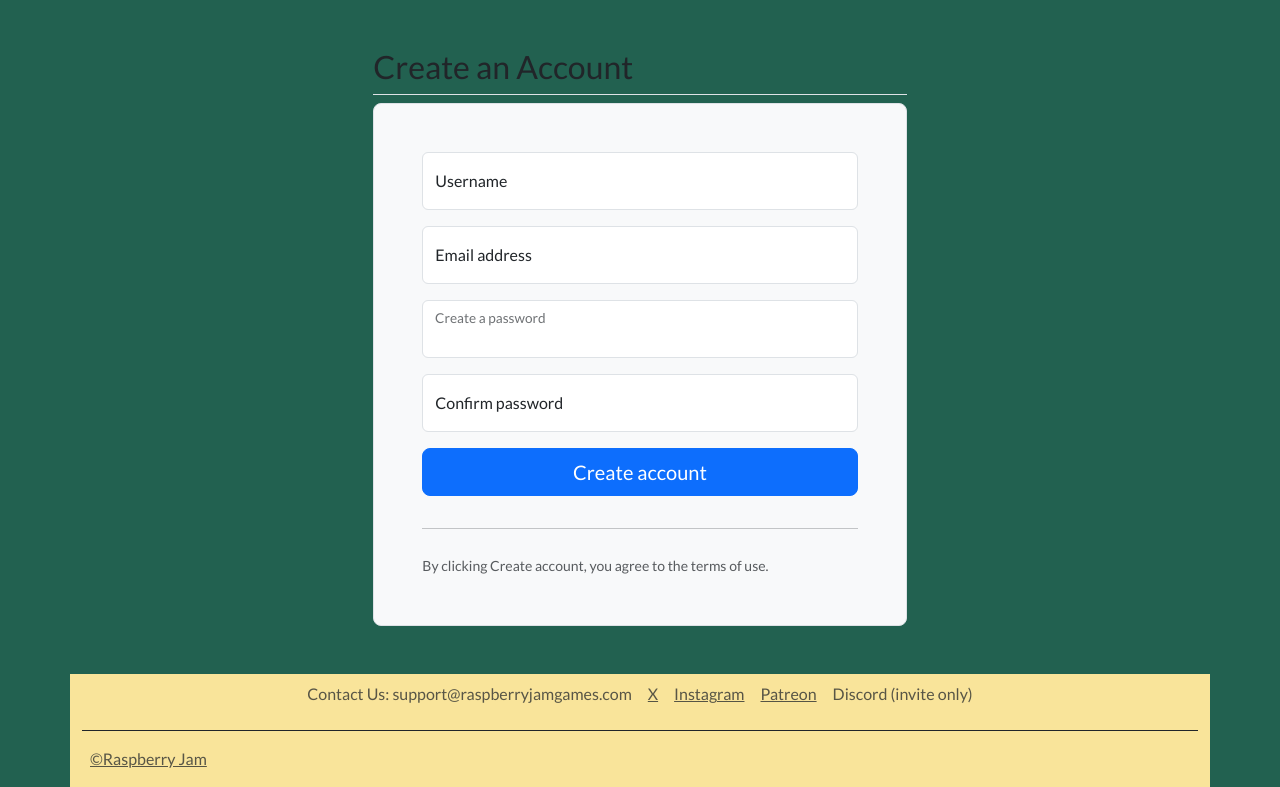
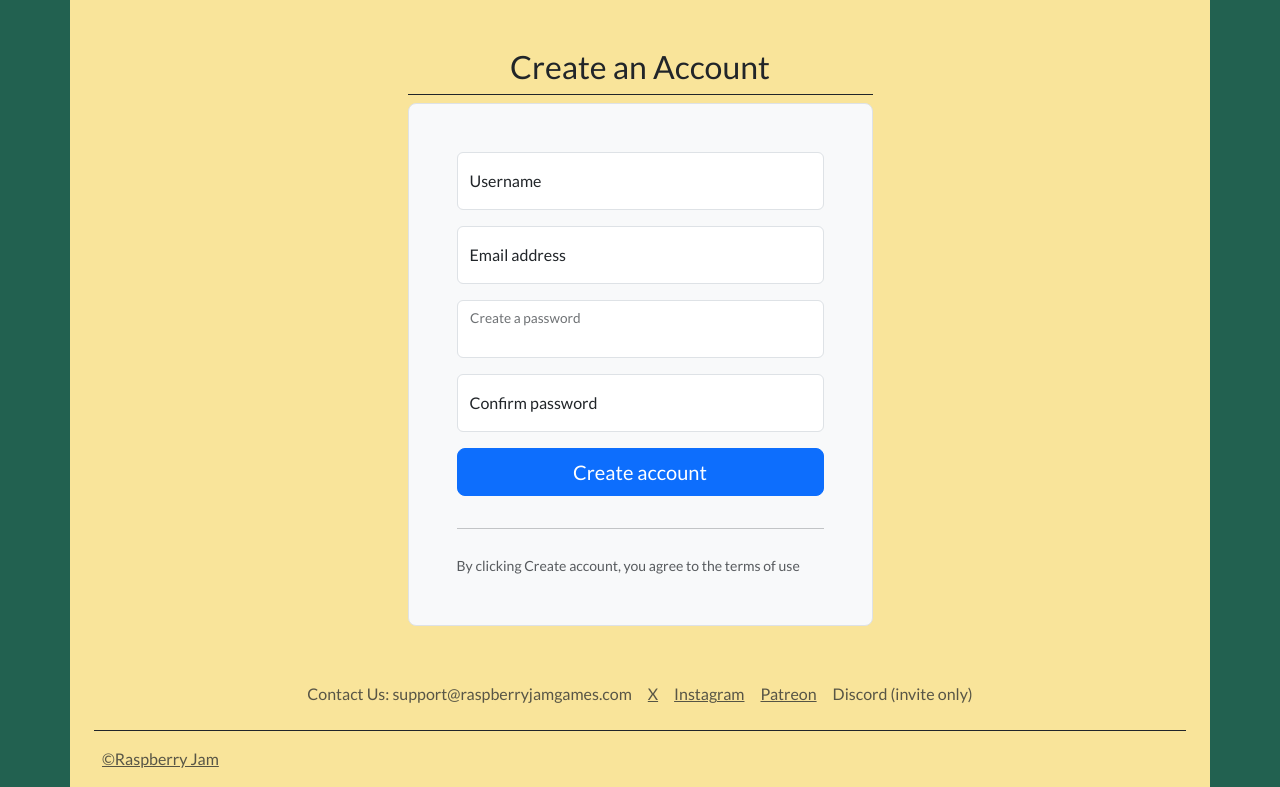
Before and after one commit to grantNixon/WWTTRPG, a Django app: page /accounts/signup in a window 1280 px wide. Shown: the part 56-843 px from the top of the page. Run offline with Django 5.2, Linux system fonts and the light colour scheme.

Commit message:
Updated visuals for create account

```diff
--- a/WTTRPG/templates/registration/create_account.html
+++ b/WTTRPG/templates/registration/create_account.html
@@ -5,9 +5,10 @@
 
 
 
-  <body style="background-color: #bf7e04;">
+  <body>
+    <div class="container" style="background-color: #F9E49A;">
     <div class="col-md-10 mx-auto my-5 col-lg-5">
-      <h2 class="pb-2 border-bottom">Create an Account</h2>
+      <h2 class="pb-2 border-bottom border-dark text-center">Create an Account</h2>
       {% if form.errors %}
       <ul class="errorlist">
           {% for field in form %}
@@ -38,7 +39,7 @@
         </div>
         <button class="w-100 btn btn-lg btn-primary mb-2" type="submit">Create account</button>
         <hr class="my-4">
-        <small class="text-body-secondary">By clicking Create account, you agree to the terms of use.</small>
+        <small class="text-body-secondary">By clicking Create account, you agree to the terms of use</small>
       </form>
     </div>
 
```
